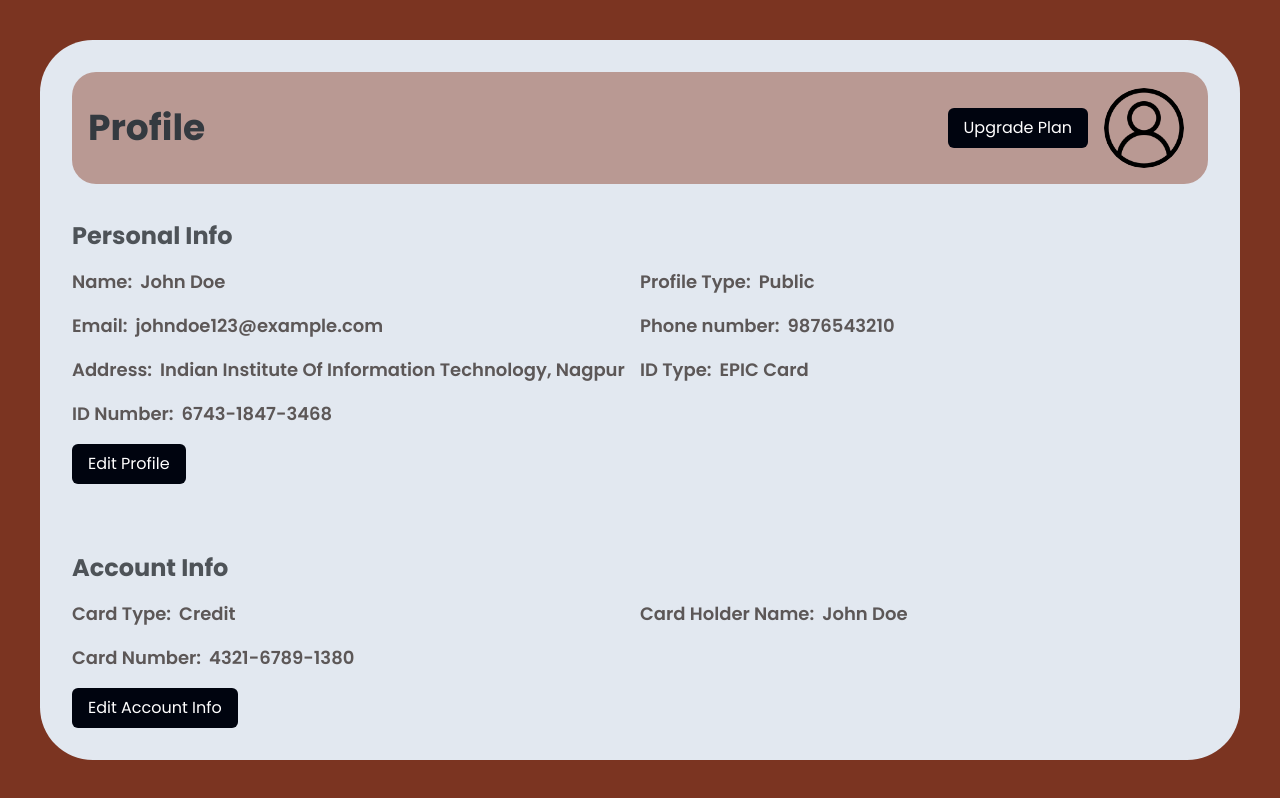
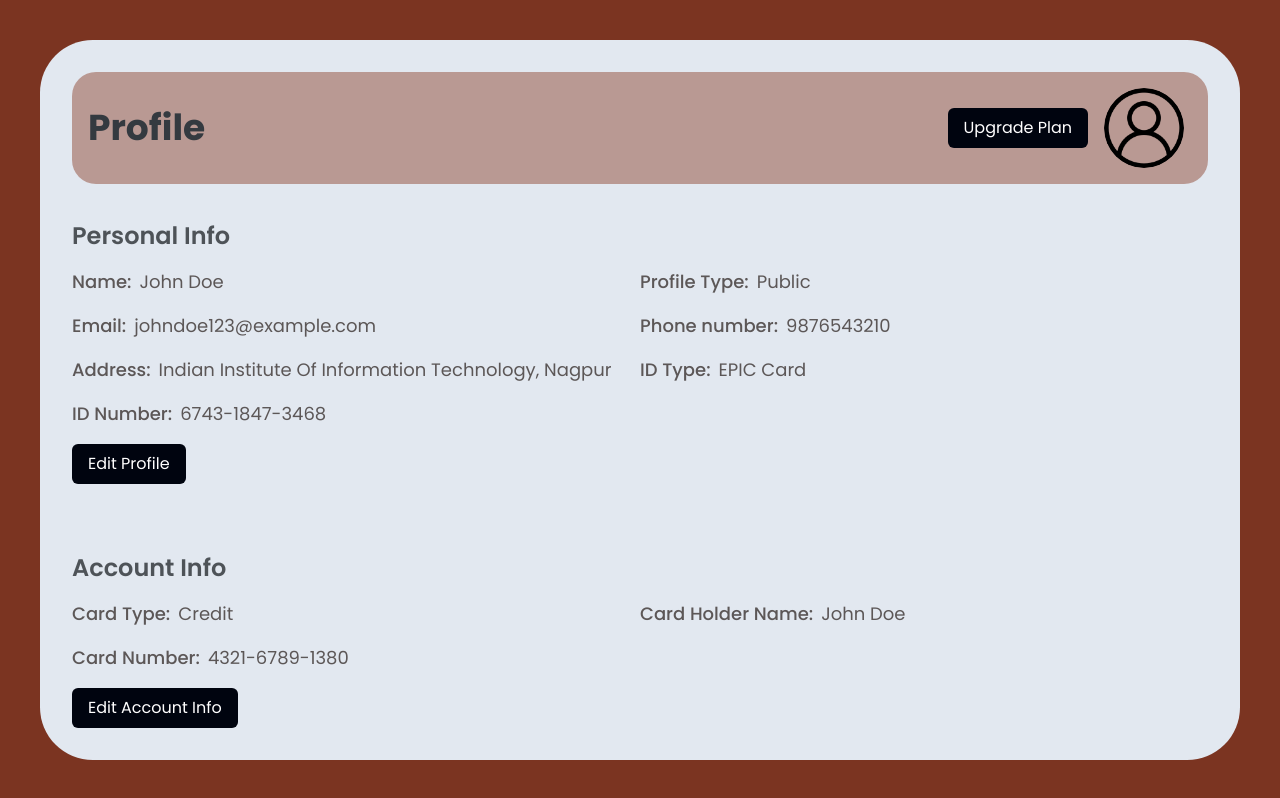
Before and after one commit to harshkas4na/Ctrl-Alt-Defeat_2.1.3, a React (Vite) app in the folder frontend/: page /BuyerProfilePage in a window 1280 px wide. Built offline with nearby package versions, Linux system fonts and the light colour scheme.

Commit message:
added dropdown bidder/seller

```diff
--- a/frontend/src/pages/BuyerProfilePage.jsx
+++ b/frontend/src/pages/BuyerProfilePage.jsx
@@ -9,7 +9,7 @@ const ProfilePage = () => {
       <div className="container flex flex-col justify-between rounded-[3.3rem] shadow-[0_60px_40px_-30px_rgba(0, 0, 0, 0.27)] w-full h-[90%] mx-auto px-8 py-8 bg-slate-200">
         <div className="flex justify-between items-center bg-[#a066569a] rounded-3xl px-4 py-4">
           <div>
-            <h1 className="text-4xl font-bold text-[#343a40] pop-h1">Profile</h1>
+            <h1 className="text-4xl text-[#343a40] pop-h1">Profile</h1>
           </div>
           <div className="flex flex-row justify-center items-center">
             <Link className="bg-primary text-white px-4 py-2 rounded-md h-10 mr-4" to="/UpgradePlan">Upgrade Plan</Link>
@@ -19,56 +19,56 @@ const ProfilePage = () => {
         </div>
         <div>
           <div>
-            <h2 className="text-2xl font-bold mb-4 text-[#4e5358] pop-h2">Personal Info</h2>
+            <h2 className="text-2xl mb-4 text-[#4e5358] pop-h2">Personal Info</h2>
           </div>
           <div className="flex flex-wrap relative">
             <div className="w-1/2 mb-4 flex justify-start items-center">
-              <label className="block text-lg relative font-semibold text-[#5c5757] flex-shrink mr-2 pop-h3">Name:</label>
-              <p className='block text-lg relative font-semibold text-[#5c5757] flex-shrink mr-2 pop-h4'>John Doe</p>
+              <label className="block text-lg relative text-[#5c5757] flex-shrink mr-2 pop-h3">Name:</label>
+              <p className='block text-lg relative text-[#5c5757] flex-shrink mr-2 pop-h4 '>John Doe</p>
             </div>
             <div className="w-1/2 mb-4 flex justify-start items-center">
-              <label className="block text-lg relative font-semibold text-[#5c5757] flex-shrink mr-2 pop-h3">Profile Type:</label>
-              <p className='block text-lg relative font-semibold text-[#5c5757] flex-shrink mr-2 pop-h4'>Public</p>
+              <label className="block text-lg relative text-[#5c5757] flex-shrink mr-2 pop-h3">Profile Type:</label>
+              <p className='block text-lg relative  text-[#5c5757] flex-shrink mr-2 pop-h4'>Public</p>
             </div>
             <div className="w-1/2 mb-4 flex justify-start items-center">
-              <label className="block text-lg relative font-semibold text-[#5c5757] flex-shrink mr-2 pop-h3">Email:</label>
-              <p className='block text-lg relative font-semibold text-[#5c5757] flex-shrink mr-2 pop-h4'>johndoe123@example.com</p>
+              <label className="block text-lg relative text-[#5c5757] flex-shrink mr-2 pop-h3">Email:</label>
+              <p className='block text-lg relative text-[#5c5757] flex-shrink mr-2 pop-h4'>johndoe123@example.com</p>
             </div>
             <div className="w-1/2 mb-4 flex justify-start items-center">
-              <label className="block text-lg relative font-semibold text-[#5c5757] flex-shrink mr-2 pop-h3">Phone number:</label>
-              <p className='block text-lg relative font-semibold text-[#5c5757] flex-shrink mr-2 pop-h4'>9876543210</p>
+              <label className="block text-lg relative  text-[#5c5757] flex-shrink mr-2 pop-h3">Phone number:</label>
+              <p className='block text-lg relative  text-[#5c5757] flex-shrink mr-2 pop-h4'>9876543210</p>
             </div>
             <div className="w-1/2 mb-4 flex justify-start items-center">
-              <label className="block text-lg relative font-semibold text-[#5c5757] flex-shrink mr-2 pop-h3">Address:</label>
-              <p className='block text-lg relative font-semibold text-[#5c5757] flex-shrink mr-2 pop-h4'>Indian Institute Of Information Technology, Nagpur</p>
+              <label className="block text-lg relative  text-[#5c5757] flex-shrink mr-2 pop-h3">Address:</label>
+              <p className='block text-lg relative  text-[#5c5757] flex-shrink mr-2 pop-h4'>Indian Institute Of Information Technology, Nagpur</p>
             </div>
             <div className="w-1/2 mb-4 flex justify-start items-center">
-              <label className="block text-lg relative font-semibold text-[#5c5757] flex-shrink mr-2 pop-h3">ID Type:</label>
-              <p className='block text-lg relative font-semibold text-[#5c5757] flex-shrink mr-2 pop-h4'>EPIC Card</p>
+              <label className="block text-lg relative  text-[#5c5757] flex-shrink mr-2 pop-h3">ID Type:</label>
+              <p className='block text-lg relative text-[#5c5757] flex-shrink mr-2 pop-h4'>EPIC Card</p>
             </div>
             <div className="w-1/2 mb-4 flex justify-start items-center" >
-              <label className="block text-lg relative font-semibold text-[#5c5757] flex-shrink mr-2 pop-h3">ID Number:</label>
-              <p className='block text-lg relative font-semibold text-[#5c5757] flex-shrink mr-2 pop-h4'>6743-1847-3468</p>
+              <label className="block text-lg relative  text-[#5c5757] flex-shrink mr-2 pop-h3">ID Number:</label>
+              <p className='block text-lg relative text-[#5c5757] flex-shrink mr-2 pop-h4'>6743-1847-3468</p>
             </div>
           </div>
           <button className="bg-primary text-white px-4 py-2 rounded-md">Edit Profile</button>
         </div>
         <div className="mt-8">
           <div>
-          <h2 className="text-2xl font-bold mb-4 text-[#4e5358]">Account Info</h2>
+          <h2 className="text-2xl mb-4 text-[#4e5358] pop-h2">Account Info</h2>
           </div>
           <div className="flex flex-wrap relative">
             <div className="w-1/2 mb-4 flex">
-              <label className="block text-lg relative font-semibold text-[#5c5757] flex-shrink-0 mr-2 pop-h3">Card Type:</label>
-              <p className='block text-lg relative font-semibold text-[#5c5757] flex-shrink mr-2 pop-h4'>Credit</p>
+              <label className="block text-lg relative  text-[#5c5757] flex-shrink-0 mr-2 pop-h3">Card Type:</label>
+              <p className='block text-lg relative  text-[#5c5757] flex-shrink mr-2 pop-h4'>Credit</p>
             </div>
             <div className="w-1/2 mb-4 flex">
-              <label className="block text-lg relative font-semibold text-[#5c5757] flex-shrink-0 mr-2 pop-h3">Card Holder Name:</label>
-              <p className='block text-lg relative font-semibold text-[#5c5757] flex-shrink mr-2 pop-h4'>John Doe</p>
+              <label className="block text-lg relative  text-[#5c5757] flex-shrink-0 mr-2 pop-h3">Card Holder Name:</label>
+              <p className='block text-lg relative text-[#5c5757] flex-shrink mr-2 pop-h4'>John Doe</p>
             </div>
             <div className="w-1/2 mb-4 flex">
-              <label className="block text-lg relative font-semibold text-[#5c5757] flex-shrink-0 mr-2 pop-h3">Card Number:</label>
-              <p className='block text-lg relative font-semibold text-[#5c5757] flex-shrink mr-2 pop-h4'>4321-6789-1380</p>
+              <label className="block text-lg relative  text-[#5c5757] flex-shrink-0 mr-2 pop-h3">Card Number:</label>
+              <p className='block text-lg relative  text-[#5c5757] flex-shrink mr-2 pop-h4'>4321-6789-1380</p>
             </div>
           </div>
           <button className="bg-primary text-white px-4 py-2 rounded-md">Edit Account Info</button>
--- a/frontend/src/pages/BuyerSignup.jsx
+++ b/frontend/src/pages/BuyerSignup.jsx
@@ -88,6 +88,20 @@ const BuyerSignup = () => {
 
               <div className="actual-form">
                 <div class="scrollableArea">
+                <div class="identify">
+                    <p class="light">Register As:</p>
+
+                    <div class="input-wrap">
+
+                      <select name="role" id="type-id"
+                        onChange={handleChange}>
+                        <option id="nd" value="">Select An Option</option>
+                        <option id="drk" value="bidder">Bidder</option>
+                        <option id="drk" value="seller">Seller</option>
+                      </select>
+
+                    </div>
+                  </div>
                   <div class="input-wrap">
                     <input type="text" class="input-field" autocomplete="off" name="name"
                       onChange={handleChange} />
@@ -217,7 +231,20 @@ const BuyerSignup = () => {
               </div>
 
               <div className="actual-form">
+              <div class="identify">
+                    <p class="light">Login As:</p>
 
+                    <div class="input-wrap">
+
+                      <select name="role" id="type-id"
+                        onChange={handleChange}>
+                        <option id="nd" value="">Select An Option</option>
+                        <option id="drk" value="bidder">Bidder</option>
+                        <option id="drk" value="seller">Seller</option>
+                      </select>
+
+                    </div>
+                  </div>
                 <div class="input-wrap">
                   <input type="text" class="input-field" autocomplete="off" />
                   <label className='active'>Username</label>
--- a/frontend/src/pages/MainContainer.jsx
+++ b/frontend/src/pages/MainContainer.jsx
@@ -69,8 +69,8 @@ const MainContainer = () => {
     if (!loggedIn) {
       return (
         <div>
-          <button className="signin" onClick={signinHandler}>SIGN<span>&nbsp;IN</span></button>
-          <button className="signup" onClick={signupHandler}>SIGN<span>&nbsp;UP</span></button>
+          <button className="signin" onClick={signinHandler}>LOG<span>&nbsp;IN</span></button>
+          <button className="signup" onClick={signupHandler}>REGISTER</button>
           <Link to="/BuyerProfilePage" className=' profile '>Profile</Link>
         </div>
       )
```
